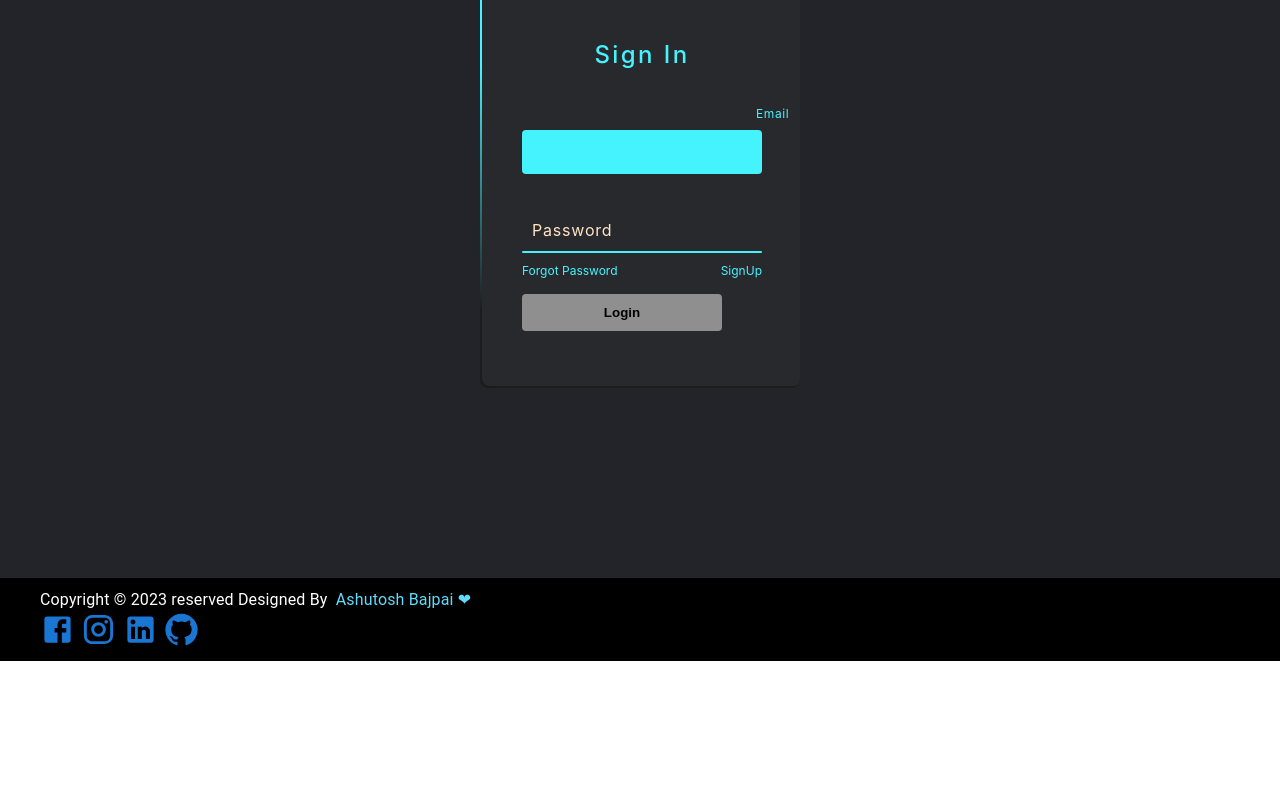
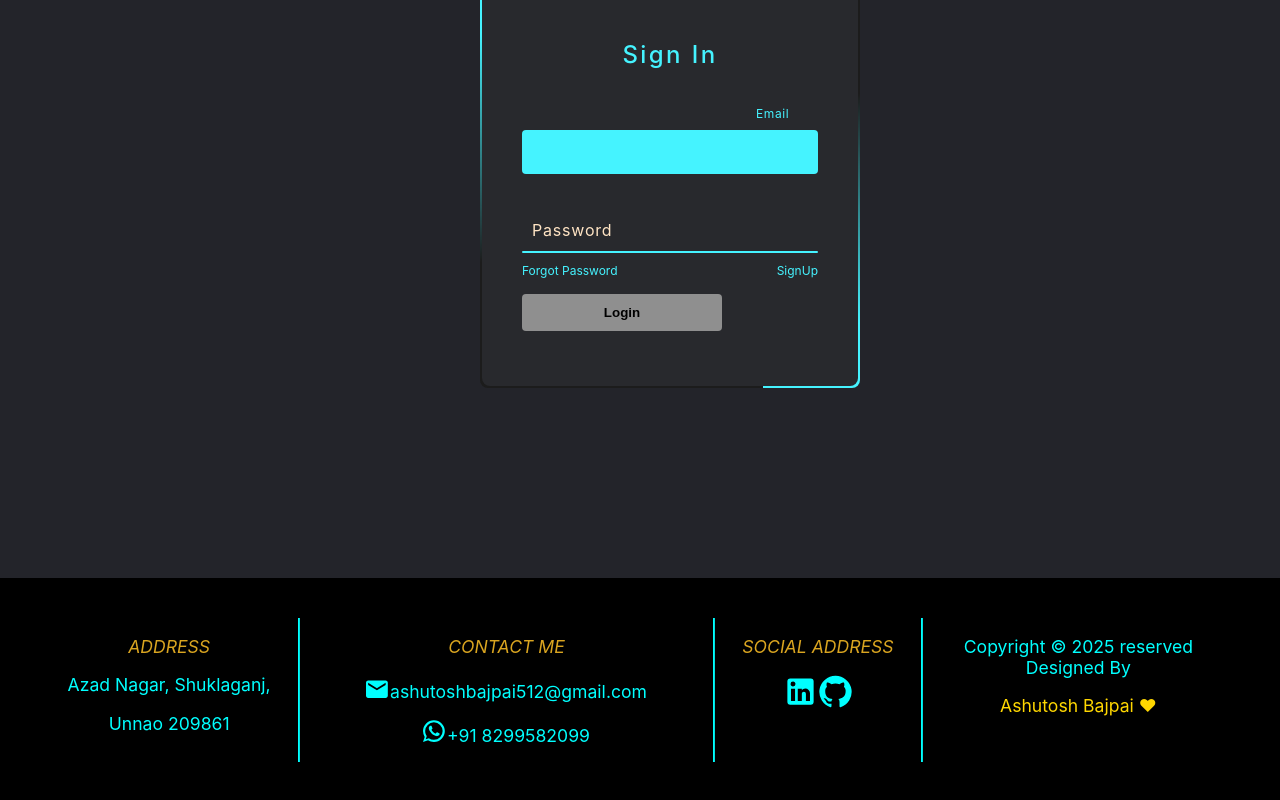
Before and after one commit to ashuBajpai999/fitnessClub, a React (Create React App) app: page /#/SignIn in a window 1280 px wide. Shown: the part 222-1022 px from the top of the page. Before the commit the page ends 883 px from the top, so only its background shows below. Built offline with nearby package versions, Linux system fonts and the light colour scheme.

Commit message:
improvements

```diff
--- a/src/App.css
+++ b/src/App.css
@@ -50,21 +50,6 @@ span {
   background-image: url("/src/images/product_1.webp");
   height: 68vh;
   width: 46vw;
-}
-.footer {
-  background-color: black;
-  color: #61dafb;
-  padding-top: 10px;
-  padding-bottom: 10px;
-}
-@media screen and (max-width: 600px) {
-  .footerLink {
-    margin-left: 50;
-  }
-}
-
-.footerText {
-  color: white;
 }
 
 .icon:hover {
@@ -556,7 +541,7 @@ span {
   }
 }
 
-/* Start Sign In Form CSS*/
+/* #region Start Sign In Form CSS*/
 
 .signInContainer {
   background: #23242a;
@@ -568,7 +553,7 @@ span {
 
 .signInBox {
   background: #1c1c1c;
-  width: 380px;
+  width: 380px !important;
   height: 420px;
   position: relative;
   border-radius: 8px;
@@ -613,6 +598,7 @@ span {
 .signInForm {
   inset: 2px;
   z-index: 10;
+  width: auto !important;
   position: absolute;
   background: #28292d;
   border-radius: 8px;
@@ -703,7 +689,7 @@ span {
   color: #45f3ff;
 }
 
-input[type="submit"] {
+#signInButton {
   border: none;
   outline: none;
   background: rgb(143, 143, 143);
@@ -714,6 +700,8 @@ input[type="submit"] {
   font-weight: 600;
   cursor: pointer;
 }
+
+/* #endregion */
 
 input[type="submit"]:focus {
   background: #45f3ff;
@@ -726,3 +714,67 @@ input[type="submit"]:active {
 .carasoulImages {
   object-fit: cover;
 }
+
+/* #region Footer CSS Start */
+
+.footerText .text {
+  color: aqua;
+  font-size: clamp(0.5rem, 3.5vw, 1.1rem) !important;
+}
+
+.footerText .name {
+  color: gold;
+  font-size: clamp(0.5rem, 3.5vw, 1.1rem) !important;
+}
+
+.footer {
+  background-color: black;
+  height: auto;
+  padding: 20px 0px;
+}
+
+.address {
+  text-align: center;
+}
+
+.footer .address,
+.mailLink,
+.contactMe,
+.socialAddress {
+  font-size: clamp(0.5rem, 3.5vw, 1.1rem) !important;
+}
+
+.verticalDivider {
+  width: 1.5px;
+  /* height: 110px; */
+  background-color: aqua;
+}
+
+.horizontalDivider {
+  height: 1.5px;
+  background-color: aqua;
+}
+
+.icon {
+  color: aqua;
+}
+
+.modalText span {
+  color: #000;
+}
+
+.footerSpan {
+  color: aqua;
+}
+
+.txtCenter {
+  text-align: center;
+}
+
+@media screen and (max-width: 600px) {
+  .footerLink {
+    margin-left: 50;
+  }
+}
+
+/* #endregion */
--- a/src/Components/Core/Card/ProductCardDemo.js
+++ b/src/Components/Core/Card/ProductCardDemo.js
@@ -27,7 +27,7 @@ const ProductCardDemo = () => {
     >
       {newList.map((data, index) => {
         return (
-          <Grid item md={3} xs={12} sm={6}>
+          <Grid key={index} item md={3} xs={12} sm={6}>
             <Card sx={{ maxWidth: { md: 330, xs: 530, sm: 530 } }}>
               <CardMedia
                 sx={{ height: { md: 230, xs: 330, sm: 270 } }}
--- a/src/Components/Core/Card/VideoCardDemo.js
+++ b/src/Components/Core/Card/VideoCardDemo.js
@@ -27,7 +27,7 @@ const VideoCardDemo = () => {
     >
       {newList.map((data, index) => {
         return (
-          <Grid item md={3} xs={12} sm={6}>
+          <Grid key={index} item md={3} xs={12} sm={6}>
             <Card sx={{ maxWidth: { md: 300 }, maxHeight: { md: 450 } }}>
               <CardMedia
                 component="video"
--- a/src/Layout/Footer.js
+++ b/src/Layout/Footer.js
@@ -1,51 +1,186 @@
-import FacebookIcon from "@mui/icons-material/Facebook";
+import { Mail, WhatsApp } from "@mui/icons-material";
 import GitHubIcon from "@mui/icons-material/GitHub";
-import InstagramIcon from "@mui/icons-material/Instagram";
 import LinkedInIcon from "@mui/icons-material/LinkedIn";
-import { Grid, Link, Typography } from "@mui/material";
-import React from "react";
+import { Divider, Grid, Link } from "@mui/material";
+import React, { useState } from "react";
 import "../App.css";
+import ModelPopup from "./ModelPopup";
 
 const Footer = () => {
+  const [open, setOpen] = useState(false);
+
+  const handleClickOpen = (event) => {
+    event.stopPropagation();
+    setOpen(true);
+  };
+
+  const handleClose = () => {
+    setOpen(false);
+  };
+  const width = window.innerWidth;
+  const isMdScreen = width < 1400 && width >= 900;
+
+  const email = "ashutoshbajpai512@gmail.com";
+  const subject = "Recruitment Process";
+  const body = "Your message here";
+
+  const isMobile = /iPhone|iPad|iPod|Android/i.test(navigator.userAgent);
+
+  const mailtoUrl = isMobile
+    ? `mailto:${email}?subject=${encodeURIComponent(
+        subject
+      )}&body=${encodeURIComponent(body)}`
+    : `https://mail.google.com/mail/?view=cm&fs=1&to=${encodeURIComponent(
+        email
+      )}&su=${encodeURIComponent(subject)}&body=${encodeURIComponent(body)}`;
   return (
-    <Grid container direction="row">
-      <Grid item md={12} xs={12} sm={12}>
-        <Grid container>
-          <Grid item md={12} xs={12} sm={12}>
-            <Typography sx={{ pr: { xs: 4 }, textAlign: { xs: "justify" } }}>
-              <span className="footerText">
-                Copyright © 2023 reserved Designed By
-              </span>
-              &nbsp; Ashutosh Bajpai ❤
-            </Typography>
+    <Grid container className="footer">
+      <Grid item xs={12} md={2.5} sm={5}>
+        <Grid
+          container
+          display="flex"
+          justifyContent="space-evenly"
+          alignItems="center"
+        >
+          <Grid item xs={12} color="aqua" className="address">
+            <p
+              style={{
+                color: "goldenrod",
+                fontStyle: "oblique",
+              }}
+            >
+              ADDRESS
+            </p>
+            <p>Azad Nagar, Shuklaganj,</p>
+            <p> Unnao 209861</p>
           </Grid>
-          <Grid container>
-            <Grid item xs={3} sm={0.6} md={0.4}>
+        </Grid>
+      </Grid>
+      <Grid item className="verticalDivider">
+        <Divider orientation="vertical" />
+      </Grid>
+      <Grid item xs={12} md={4} sm={5}>
+        <Grid
+          container
+          display="flex"
+          justifyContent="space-evenly"
+          alignItems="center"
+        >
+          <Grid item xs={12}>
+            <p
+              className="contactMe"
+              style={{
+                color: "goldenrod",
+                fontStyle: "oblique",
+                textAlign: "center",
+              }}
+            >
+              CONTACT ME
+            </p>
+            <p className="txtCenter">
               <Link
+                color="aqua"
+                href={mailtoUrl}
                 target="_blank"
-                href="https://m.facebook.com/profile.php/?id=100004580445865&name=xhp_nt__fb__action__open_user"
+                underline="none"
+                className="mailLink"
+                aria-label="Send an email to ashutoshbajpai512@gmail.com"
               >
-                <FacebookIcon fontSize="large" className="icon" />
+                <Mail
+                  sx={{
+                    color: "aqua",
+                  }}
+                  viewBox="2 0 22 18"
+                />
+                ashutoshbajpai512@gmail.com
               </Link>
-            </Grid>
-            <Grid item xs={3} sm={0.6} md={0.4}>
-              <Link href="https://instagram.com/surya9870/" target="_blank">
-                <InstagramIcon fontSize="large" className="icon" />
+            </p>
+            <p className="txtCenter">
+              <Link
+                color="aqua"
+                sx={{cursor:"pointer"}}
+                // target="_blank"
+                onClick={handleClickOpen}
+                underline="none"
+                className="mailLink"
+              >
+                <WhatsApp
+                  sx={{
+                    color: "aqua",
+                  }}
+                  viewBox="2 0 22 22"
+                />
+                <span className="footerSpan">+91 8299582099</span>
+                {open && <ModelPopup open={open} onClose={handleClose} />}
               </Link>
-            </Grid>
-            <Grid item xs={3} sm={0.6} md={0.4}>
+            </p>
+          </Grid>
+        </Grid>
+      </Grid>
+      <Grid
+        item
+        className={isMdScreen ? "verticalDivider" : "horizontalDivider"}
+      >
+        <Divider orientation="vertical" />
+      </Grid>
+      <Grid item xs={12} md={2} sm={12}>
+        <Grid
+          container
+          display="flex"
+          justifyContent="space-evenly"
+          alignItems="center"
+        >
+          <Grid item xs={12}>
+            <p
+              className="socialAddress"
+              style={{
+                color: "goldenrod",
+                fontStyle: "oblique",
+                textAlign: "center",
+              }}
+            >
+              SOCIAL ADDRESS
+            </p>
+            <p style={{ textAlign: "center" }}>
               <Link
                 href="https://in.linkedin.com/in/ashutosh-bajpai-6b8baa152"
                 target="_blank"
               >
                 <LinkedInIcon fontSize="large" className="icon" />
               </Link>
-            </Grid>
-            <Grid item xs={3} sm={0.6} md={0.4}>
               <Link href="https://github.com/ashuBajpai999/" target="_blank">
                 <GitHubIcon fontSize="large" className="icon" />
               </Link>
-            </Grid>
+            </p>
+          </Grid>
+        </Grid>
+      </Grid>
+      <Grid
+        item
+        xs={12}
+        md={0.02}
+        className={isMdScreen ? "verticalDivider" : "horizontalDivider"}
+      >
+        <Divider
+          orientation={isMdScreen ? "vertical" : ""}
+          variant={isMdScreen ? "fullWidth" : "middle"}
+        />
+      </Grid>
+      <Grid item xs={12} md={3} sm={12}>
+        <Grid
+          container
+          display="flex"
+          justifyContent="center"
+          alignItems="center"
+        >
+          <Grid
+            item
+            xs={12}
+            sx={{ textAlign: "center" }}
+            className="footerText"
+          >
+            <p className="text">Copyright © 2025 reserved Designed By</p>
+            <span className="name"> Ashutosh Bajpai ❤</span>
           </Grid>
         </Grid>
       </Grid>
--- /dev/null
+++ b/src/Layout/ModelPopup.js
@@ -0,0 +1,80 @@
+import { Call, WhatsApp } from "@mui/icons-material";
+import {
+  Avatar,
+  Dialog,
+  List,
+  ListItem,
+  ListItemAvatar,
+  ListItemButton,
+  ListItemText,
+} from "@mui/material";
+import React from "react";
+
+const option = [
+  {
+    optionName: "Whatsapp",
+    icon: WhatsApp,
+    bgColor: "#3fed13",
+    avtarColor: "white"
+  },
+  {
+    optionName: "Call",
+    icon: Call,
+    bgColor: "#3fed13",
+    avtarColor: "white"
+  },
+];
+
+const ModelPopup = (props) => {
+  const { onClose, open } = props;
+
+  const handleClose = (e) => {
+    e.stopPropagation();
+    onClose();
+  };
+  const handleListItemClick = (e, name) => {
+    e.stopPropagation();
+    switch (name) {
+      case "Whatsapp":
+        window.open(
+          "https://wa.me/918299582099?text=Hello Ashutosh!!!",
+          "_blank"
+        );
+        break;
+      case "Call":
+        window.location.href = "tel:<+918299582099>";
+        break;
+      default:
+        break;
+    }
+    onClose();
+  };
+
+  return (
+    <Dialog onClose={handleClose} open={open}>
+      <List
+        sx={{
+          pt: 0,
+          backgroundColor: "lightcyan",
+        }}
+      >
+        {option.map((item, index) => (
+          <ListItem disableGutters key={index}>
+            <ListItemButton
+              onClick={(e) => handleListItemClick(e, item.optionName)}
+            >
+              <ListItemAvatar>
+                <Avatar sx={{ color: item.avtarColor, backgroundColor: item.bgColor }}>
+                  <item.icon />
+                </Avatar>
+              </ListItemAvatar>
+              <ListItemText primary={item.optionName} className="modalText" />
+            </ListItemButton>
+          </ListItem>
+        ))}
+      </List>
+    </Dialog>
+  );
+};
+
+export default ModelPopup;
--- a/src/Modules/About/AboutUs.js
+++ b/src/Modules/About/AboutUs.js
@@ -6,7 +6,7 @@ const AboutUs = () => {
     <Fragment>
       <Grid container>
         <Grid item>
-          <p class="AboutUs">
+          <p className="AboutUs">
             Welcome to <span>Fitness Club</span> Gym! Our mission is to provide
             a safe and supportive environment where people of all fitness levels
             can achieve their health and wellness goals. We believe that fitness
--- a/src/Modules/Home/Home.js
+++ b/src/Modules/Home/Home.js
@@ -109,6 +109,7 @@ const Home = () => {
                   item
                   md={1.2}
                   xs={4}
+                  textAlign="end"
                   sx={{ mt: { md: 0.5, xs: 0, sm: 0 } }}
                 >
                   <Button
@@ -117,7 +118,7 @@ const Home = () => {
                     onClick={(e) => {
                       openPage(e);
                     }}
-                    sx={{ color: "blue", fontWeight: 550 }}
+                    sx={{ color: "blue", fontWeight: 550}}
                   >
                     See all &gt;{">"}
                   </Button>
```
